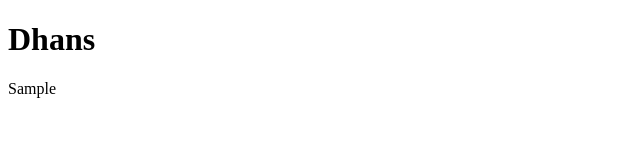
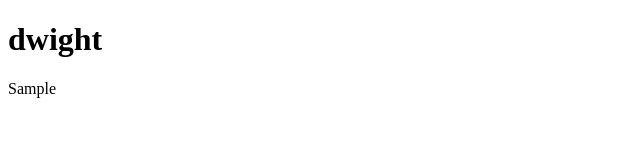
Before and after one commit to dhanss30/sample, a plain HTML site: page index.html in a window 1280 px wide. Shown: the full height of the page, 0-640 px from the left. Drawn offline with Linux system fonts and the light colour scheme.

Commit message:
fix: changes h1

```diff
--- a/index.html
+++ b/index.html
@@ -4,7 +4,7 @@
     <title>Sample</title>
   </head>
   <body>
-    <h1>Dhans</h1>
+    <h1>dwight</h1>
     <p>Sample</p>
   </body>
   </html>
```
